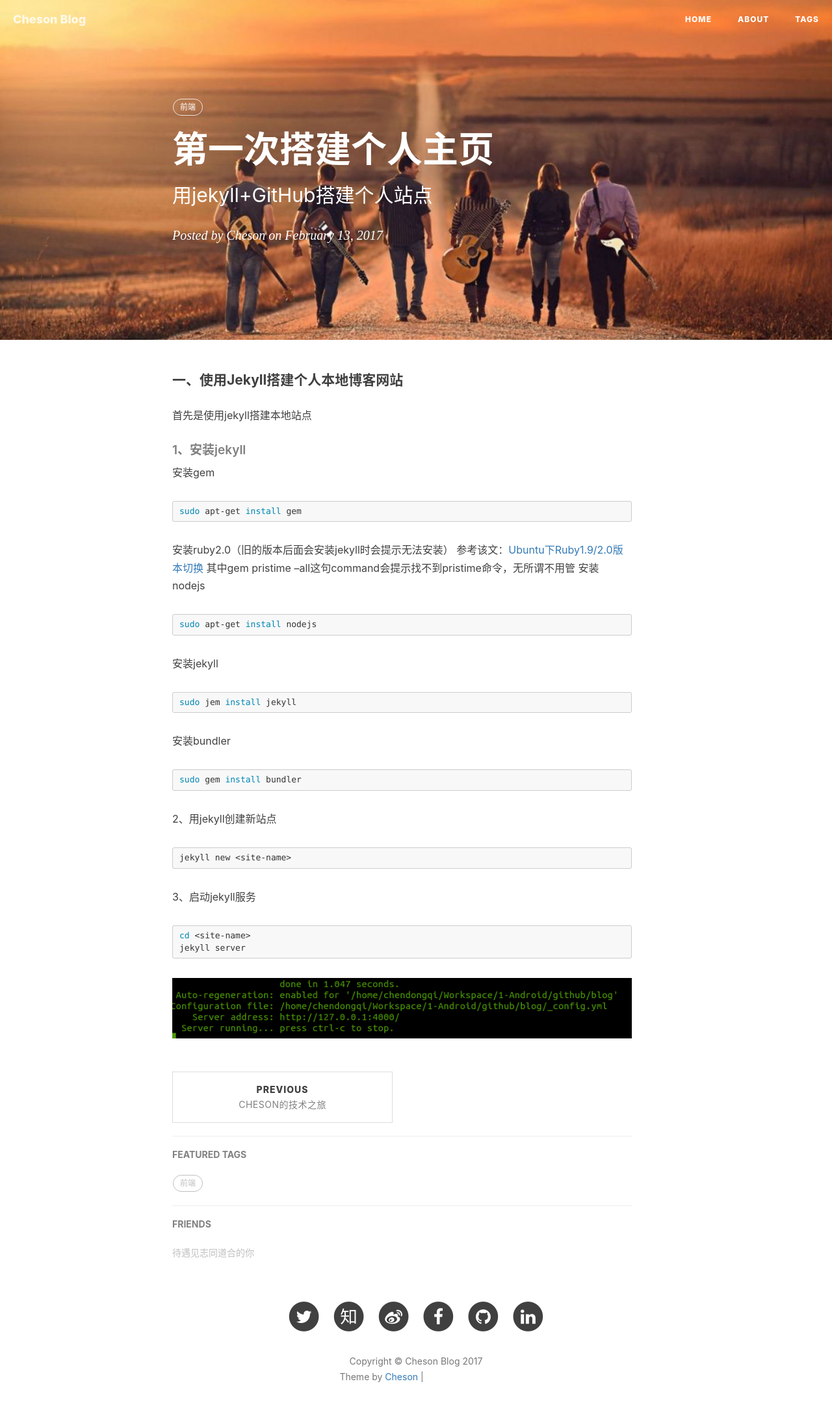
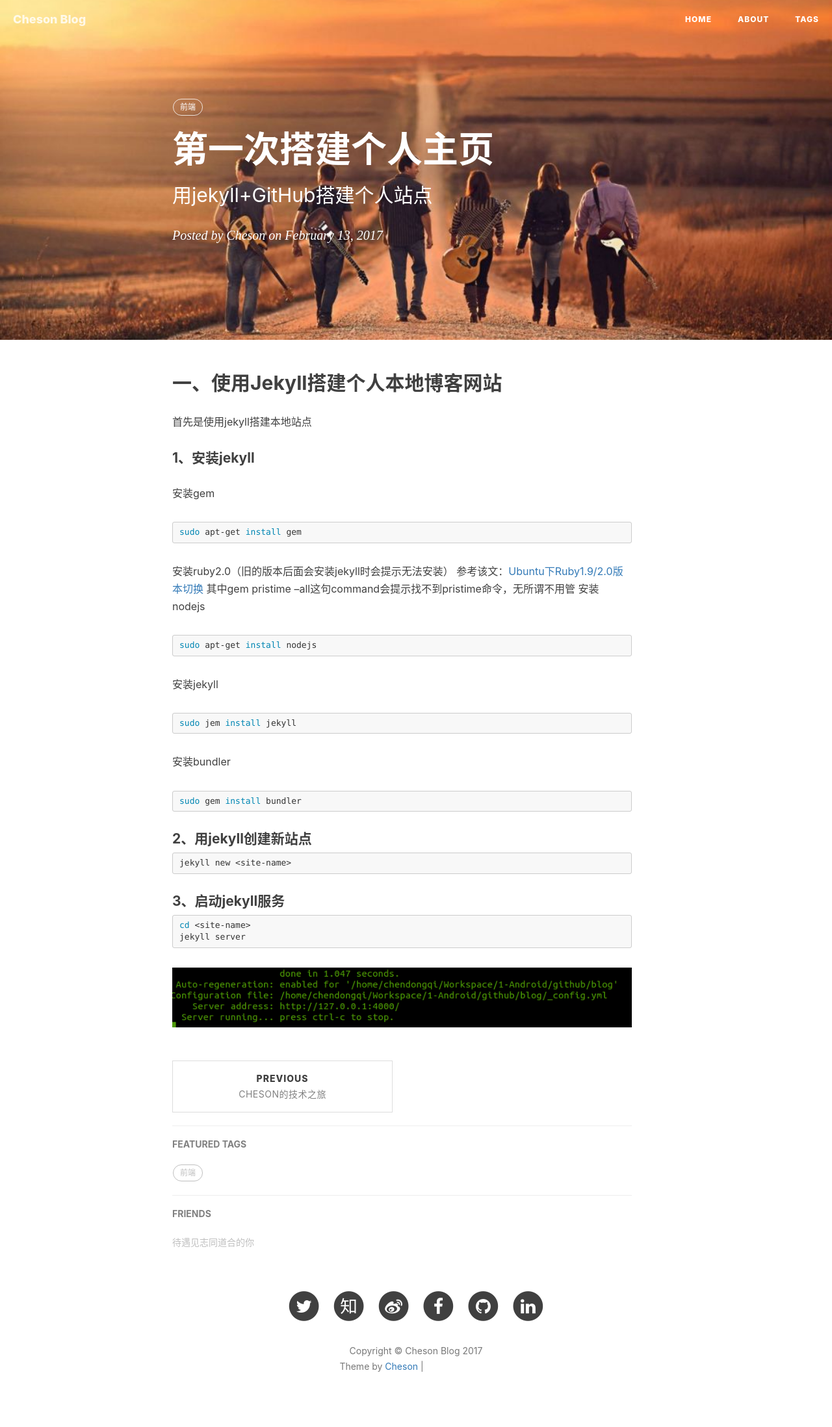
Before and after one commit to chendongqi/blog, a Jekyll site: the page built from _posts/front-end/2017-02-13-blog-init.md, in a window 1280 px wide. Shown: the whole page at 65% size. Built offline with Jekyll 4.4.1, drawn with Linux system fonts in a browser that asks for light colours; nearby versions of some CDN libraries; Markdown is read by kramdown in place of the engine named in the settings; comment, search, counter and statistics services are not loaded; grey boxes are pictures that could not be loaded.

````diff
--- a/_config.yml
+++ b/_config.yml
@@ -41,10 +41,12 @@ gems: [jekyll-paginate]
 # replace redcarpet to kramdown,
 # although redcarpet can auto highlight code, the lack of header-id make the catalog impossible, so I switch to kramdown
 # document: http://jekyllrb.com/docs/configuration/#kramdown
-markdown: kramdown
-kramdown:
-  input: GFM                            # use Github Flavored Markdown !important
-
+#markdown: kramdown
+#kramdown:
+#  input: GFM                            # use Github Flavored Markdown !important
+markdown: redcarpet
+redcarpet:
+    extensions: ["fenced_code_blocks", "autolink", "tables", "strikethrough"]
 
 
 # Disqus settings
--- a/_posts/front-end/2017-02-13-blog-init.md
+++ b/_posts/front-end/2017-02-13-blog-init.md
@@ -9,9 +9,9 @@ tags:
     - 前端
 ---
 
-#### 一、使用Jekyll搭建个人本地博客网站
+## 一、使用Jekyll搭建个人本地博客网站
 首先是使用jekyll搭建本地站点
-##### 1、安装jekyll
+#### 1、安装jekyll
 安装gem
 ```shell
 sudo apt-get install gem
@@ -31,11 +31,11 @@ sudo jem install jekyll
 ```shell
 sudo gem install bundler
 ```
-2、用jekyll创建新站点
+#### 2、用jekyll创建新站点
 ```shell
 jekyll new <site-name>
 ```
-3、启动jekyll服务
+#### 3、启动jekyll服务
 ```shell
 cd <site-name>
 jekyll server
````
